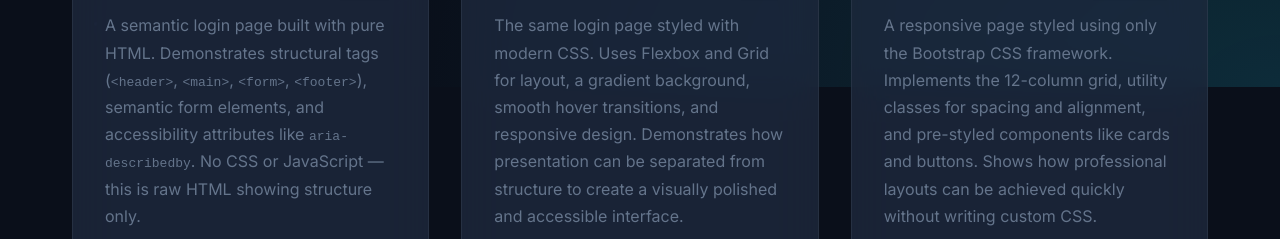
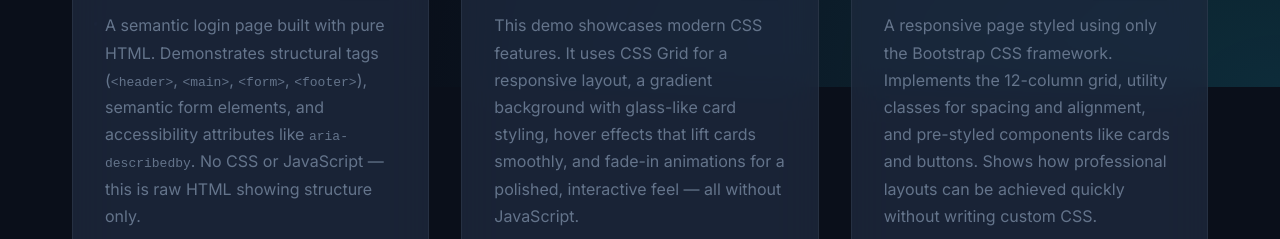
Before and after one commit to Upendra11223/CET138-A1-ePortfolio, a plain HTML site: page index.html in a window 1280 px wide. Shown: the part 713-952 px from the top of the page. Drawn offline with Linux system fonts and the light colour scheme.

Commit message:
Update description in index.html for CSS demo

```diff
--- a/index.html
+++ b/index.html
@@ -60,7 +60,9 @@
             <h3>CSS Demo</h3>
             <span class="tag">CSS</span>
           </header>
-          <p class="muted">The same login page styled with modern CSS. Uses Flexbox and Grid for layout, a gradient background, smooth hover transitions, and responsive design. Demonstrates how presentation can be separated from structure to create a visually polished and accessible interface.</p>
+          <p class="muted">This demo showcases modern CSS features. It uses CSS Grid for a responsive layout,
+  a gradient background with glass-like card styling, hover effects that lift cards smoothly,
+  and fade-in animations for a polished, interactive feel — all without JavaScript.</p>
           <div class="actions">
             <a class="btn primary" href="css-demo/css-demo.html" target="_blank" rel="noopener">Try Demo</a>
           </div>
```
